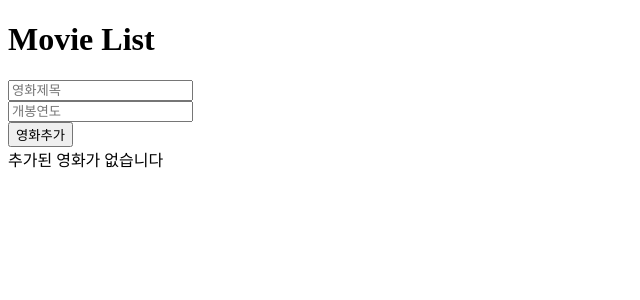
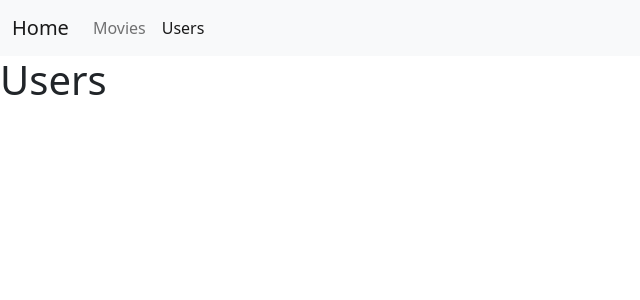
Before and after one commit to jinoo7099/react-basic, a React (Create React App) app: page /users in a window 1280 px wide. Shown: the top 300 px of the page, without its empty margins (0-640 px from the left). Built offline with nearby package versions, Linux system fonts and the light colour scheme.

Commit message:
22 NavLink 사용하기

```diff
--- a/package.json
+++ b/package.json
@@ -8,6 +8,7 @@
     "@testing-library/user-event": "^12.1.10",
     "react": "^17.0.2",
     "react-dom": "^17.0.2",
+    "react-router-dom": "^5.3.0",
     "react-scripts": "4.0.3",
     "web-vitals": "^1.0.1"
   },
--- a/public/index.html
+++ b/public/index.html
@@ -9,6 +9,7 @@
       name="description"
       content="Web site created using create-react-app"
     />
+    <link rel="stylesheet" href="https://cdn.jsdelivr.net/npm/bootstrap@5.1.3/dist/css/bootstrap.min.css" integrity="sha384-1BmE4kWBq78iYhFldvKuhfTAU6auU8tT94WrHftjDbrCEXSU1oBoqyl2QvZ6jIW3" crossorigin="anonymous">
     <link rel="apple-touch-icon" href="%PUBLIC_URL%/logo192.png" />
     <!--
       manifest.json provides metadata used when your web app is installed on a
--- a/src/App.js
+++ b/src/App.js
@@ -1,6 +1,8 @@
 import React, { useState, useEffect } from "react";
 import Movie from "./components/Movie";
 import MovieForm from "./components/MovieForm";
+import Navbar from "./components/Navbar";
+import { BrowserRouter as Router, Switch, Route } from "react-router-dom";
 
 function App() {
   const [movies, setMovies] = useState([]);
@@ -24,11 +26,22 @@
   };
 
   return (
-    <div className="App">
-      <h1>Movie List</h1>
-      <MovieForm addMovie={addMovie} />
-      {renderMovies}
-    </div>
+    <Router>
+      <div className="App">
+        <Navbar />
+        <Route path="/movies">
+          <h1>Movie List</h1>
+          <MovieForm addMovie={addMovie} />
+          {renderMovies}
+        </Route>
+        <Route path="/users">
+          <h1>Users</h1>
+        </Route>
+        <Route path="/" exact>
+          <h1>Home</h1>
+        </Route>
+      </div>
+    </Router>
   );
 }
 
--- /dev/null
+++ b/src/components/Navbar.js
@@ -0,0 +1,26 @@
+import React from 'react'
+import { Link, NavLink } from 'react-router-dom'
+const Navbar = () => {
+    return (
+        <nav className="navbar navbar-expand-lg navbar-light bg-light">
+            <div className="container-fluid">
+                <Link className="navbar-brand" to="/">Home</Link>
+                <button className="navbar-toggler" type="button" data-bs-toggle="collapse" data-bs-target="#navbarNav" aria-controls="navbarNav" aria-expanded="false" aria-label="Toggle navigation">
+                    <span className="navbar-toggler-icon"></span>
+                </button>
+                <div className="collapse navbar-collapse" id="navbarNav">
+                    <ul className="navbar-nav">
+                        <li className="nav-item">
+                            <NavLink className="nav-link" to="/movies" activeClassName="active">Movies</NavLink>
+                        </li>
+                        <li className="nav-item">
+                            <NavLink className="nav-link" to="/users" activeClassName="active">Users</NavLink>
+                        </li>
+                    </ul>
+                </div>
+            </div>
+        </nav>
+    );
+}
+
+export default Navbar;
```
Also changed, not shown: 2 other files (tests, documents, lock files or other folders).
